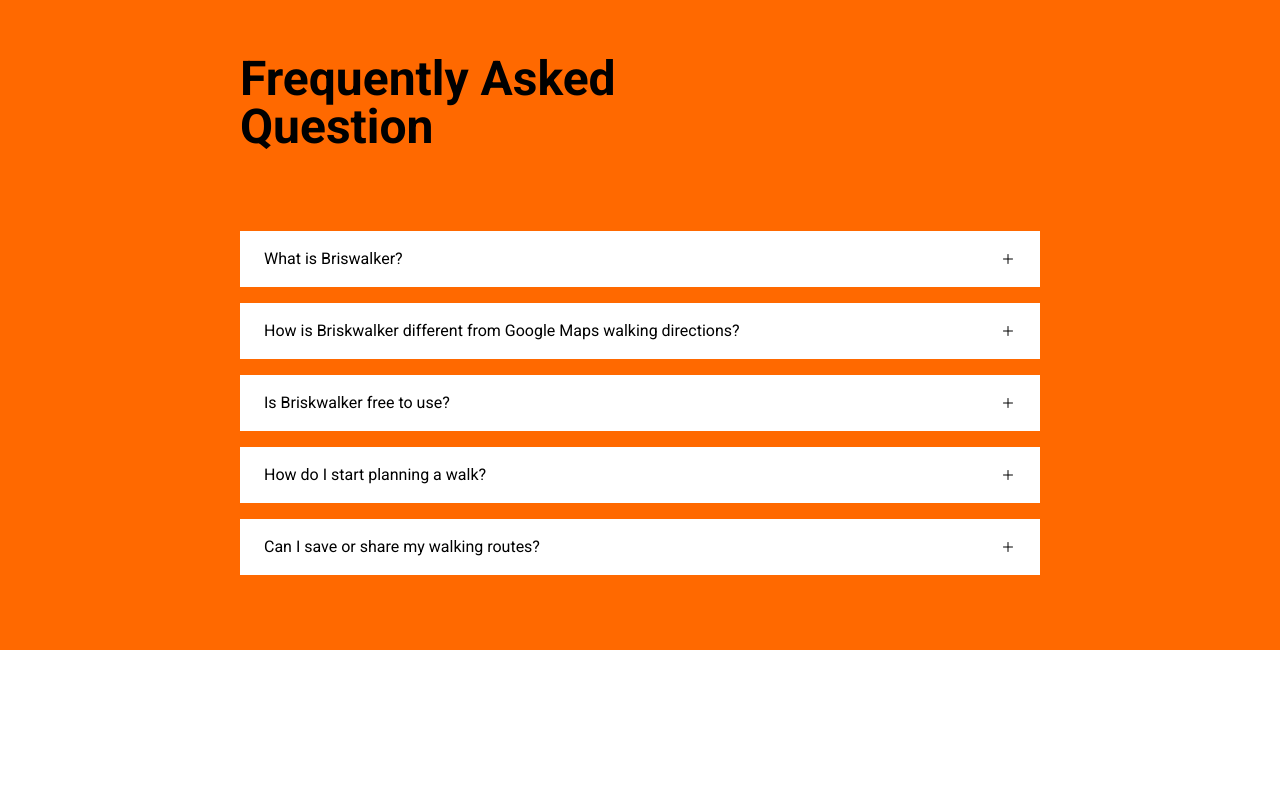
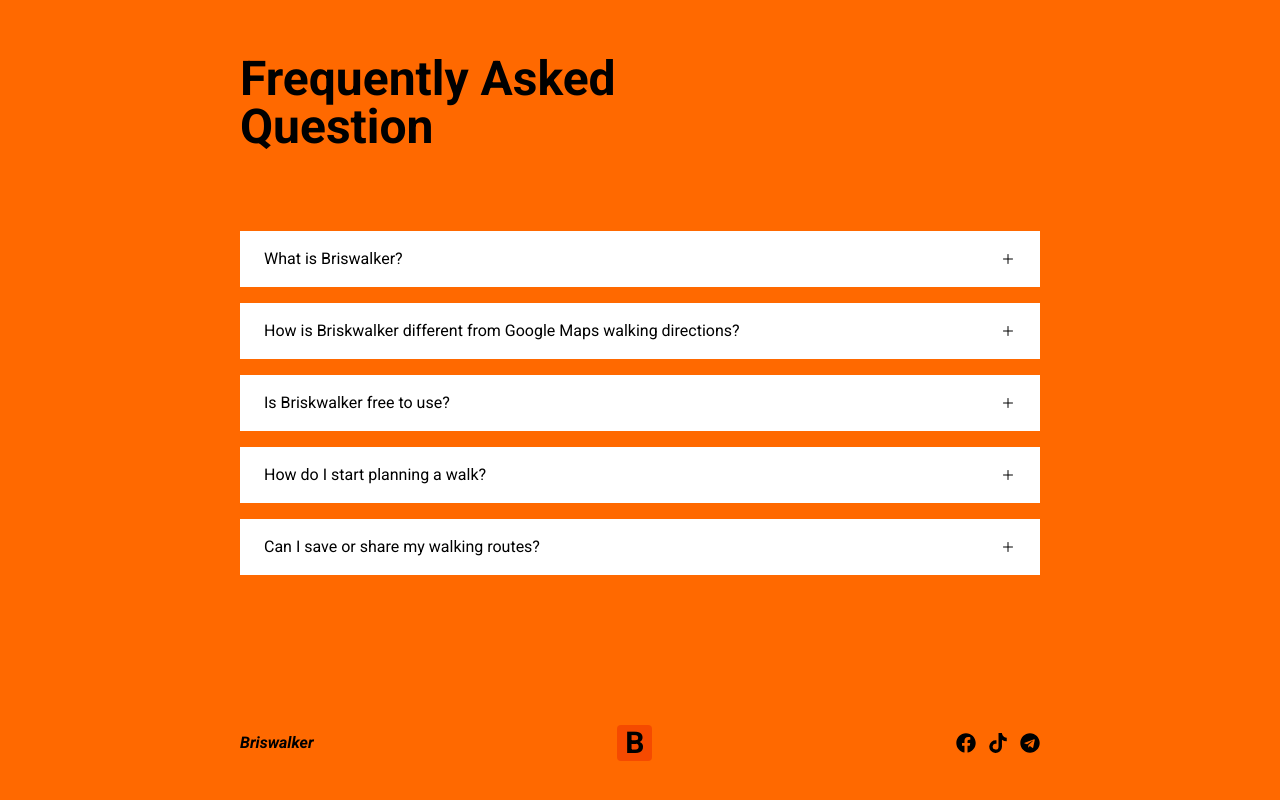
Before and after one commit to NotZarifGithub/Briskwalker, a React (Vite) app in the folder client/: page / in a window 1280 px wide. Shown: the part 1358-2158 px from the top of the page. Before the commit the page ends 2008 px from the top, so only its background shows below. Built offline with nearby package versions, Linux system fonts and the light colour scheme.

Commit message:
feat(footer): add footer section to the page

```diff
--- /dev/null
+++ b/client/src/components/layout/Footer.jsx
@@ -0,0 +1,28 @@
+import React from 'react'
+import Logo from '../common/logo'
+import { FaFacebook } from "react-icons/fa";
+import { FaTiktok } from "react-icons/fa";
+import { FaTelegram } from "react-icons/fa";
+
+const Footer = () => {
+  return (
+    <footer className='flex justify-between items-center py-[75px]'>
+
+      <div>
+        <p className='font-bold italic'>
+          Briswalker
+        </p>
+      </div>
+      <div>
+        <Logo/>
+      </div>
+      <div className='flex gap-3'>
+        <FaFacebook size={20}/>
+        <FaTiktok size={20}/>
+        <FaTelegram size={20}/>
+      </div>
+    </footer>
+  )
+}
+
+export default Footer
--- a/client/src/pages/Home.jsx
+++ b/client/src/pages/Home.jsx
@@ -3,15 +3,16 @@
 import HeroSection from '../components/sections/HeroSection/HeroSection'
 import VisionSection from '../components/sections/VisionSection/VisionSection'
 import FaqSection from '../components/sections/FaqSection/FaqSection'
+import Footer from '../components/layout/Footer'
 
 const Home = () => {
-
   return (
     <main className='max-w-[800px] mx-auto '>
       <Navbar/>
       <HeroSection/>
       <VisionSection/>
       <FaqSection/>
+      <Footer/>
     </main>
   )
 }
```
